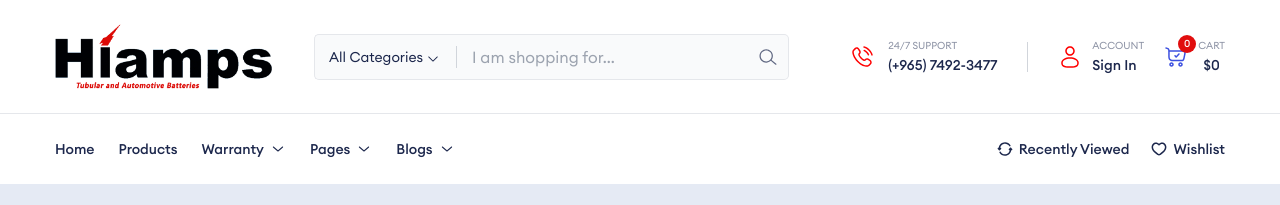
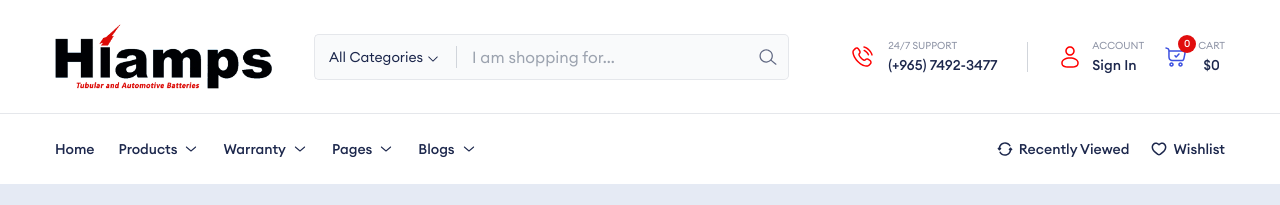
Before and after one commit to prajoshjohny10329/hiamps, a Next.js app: page / in a window 1280 px wide. Shown: the top 205 px of the page. Built offline with nearby package versions, Linux system fonts and the light colour scheme.

Commit message:
add product

```diff
--- a/src/app/(site)/(pages)/admin/warranties/page.tsx
+++ b/src/app/(site)/(pages)/admin/warranties/page.tsx
@@ -33,9 +33,9 @@ export default function AdminWarranties() {
               key={item._id}
               className={`${!item.viewed ? "bg-yellow-50" : ""} border-b`}
             >
+              <td className="p-2">{item.serialNumber}</td>
               <td className="p-2">{item.userName}</td>
               <td className="p-2">{item.phone}</td>
-              <td className="p-2">{item.category?.name}</td>
               <td className="p-2">{new Date(item.purchaseDate).toLocaleDateString()}</td>
               <td className="p-2">
                 {!item.viewed ? (
--- a/src/components/Header/menuData.ts
+++ b/src/components/Header/menuData.ts
@@ -8,10 +8,36 @@ export const menuData: Menu[] = [
     path: "/",
   },
   {
-    id: 3,
+    id: 2,
     title: "Products",
     newTab: false,
     path: "/products",
+    submenu: [
+      {
+        id: 21,
+        title: "Power Backup Batteries",
+        newTab: false,
+        path: "/product/power-backup-batteries",
+      },
+      {
+        id: 22,
+        title: "Inverter/UPS",
+        newTab: false,
+        path: "/product/inverter-ups",
+      },
+      {
+        id: 23,
+        title: "Lithium Batteries",
+        newTab: false,
+        path: "/product/lithium-batteries",
+      },
+      {
+        id: 23,
+        title: "UPS Battery Cabinet",
+        newTab: false,
+        path: "/product/ups-battery-cabinet",
+      },
+    ]
   },
   {
     id: 3,
--- a/src/components/Home/Hero/HeroCarousel.tsx
+++ b/src/components/Home/Hero/HeroCarousel.tsx
@@ -55,7 +55,7 @@ const HeroCarousal = () => {
 
           <div>
             <Image
-              src="/images/hero/hero-01.png"
+              src="/images/pages/slider-1.webp"
               alt="headphone"
               width={351}
               height={358}
```
Also changed, not shown: public/images/pages/slider-1.webp (added).
